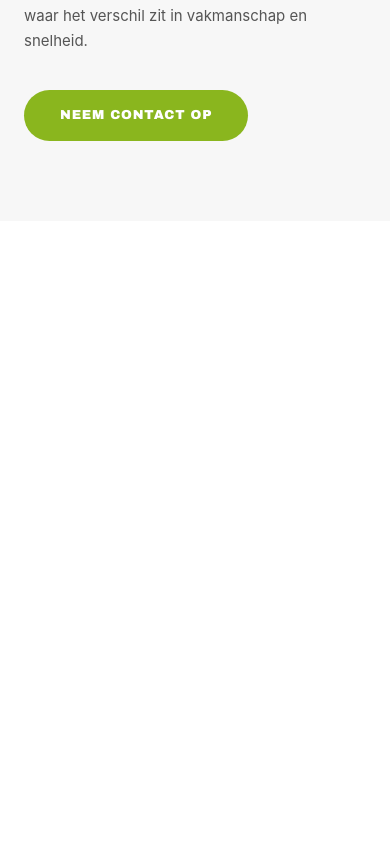
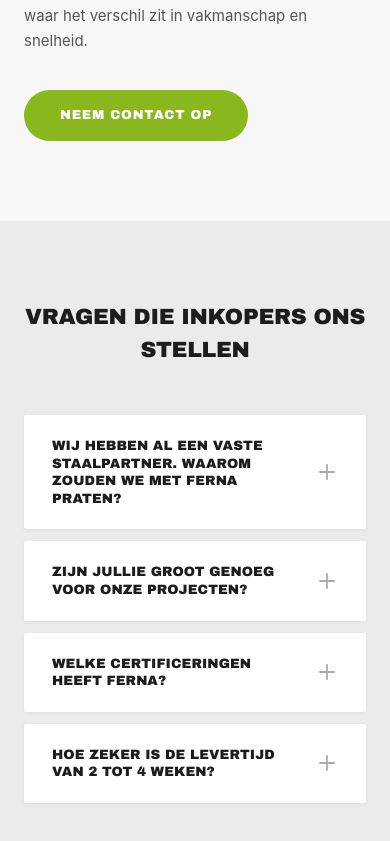
Before and after one commit to henryjobel/Feroworks, a React app: page / in a window 390 px wide. Shown: the part 6418-7259 px from the top of the page. Before the commit the page ends 6639 px from the top, so only its background shows below. Built offline with nearby package versions, Linux system fonts and the light colour scheme; the HTML template or start-up script is replaced by a standard one.

Commit message:
faq section added

```diff
--- a/src/App.jsx
+++ b/src/App.jsx
@@ -7,6 +7,7 @@
 import StatsSection from './components/StatsSection'
 import OnzeSectorenSection from './components/OnzeSectorenSection'
 import UwProjectSection from './components/UwProjectSection'
+import FaqSection from './components/FaqSection'
 
 function HomePage() {
   return (
@@ -18,6 +19,7 @@
       <StatsSection />
       <OnzeSectorenSection />
       <UwProjectSection />
+      <FaqSection />
     </>
   )
 }
--- /dev/null
+++ b/src/components/FaqSection.jsx
@@ -0,0 +1,157 @@
+import { useState, useRef, useEffect } from "react";
+
+const faqs = [
+  {
+    q: "WIJ HEBBEN AL EEN VASTE STAALPARTNER. WAAROM ZOUDEN WE MET FERNA PRATEN?",
+    a: "Omdat Ferna zich richt op de complexe, maatwerk opdrachten die vaak buiten het profiel van een standaard staalpartner vallen. We werken snel, nauwkeurig en volledig in eigen beheer — zonder onderaannemers.",
+  },
+  {
+    q: "ZIJN JULLIE GROOT GENOEG VOOR ONZE PROJECTEN?",
+    a: "Met 16 gespecialiseerde vakmensen en een volledig eigen machinepark — inclusief watersnijder 6 x 3 meter — zijn we toegerust voor complexe industriële projecten. Gecertificeerd voor de meest veeleisende opdrachtgevers.",
+  },
+  {
+    q: "WELKE CERTIFICERINGEN HEEFT FERNA?",
+    a: "Ferna is Lloyd's-gecertificeerd en voldoet aan de strenge eisen voor offshore- en petrochemische projecten. We leveren volledige documentatie en kwaliteitsborging mee.",
+  },
+  {
+    q: "HOE ZEKER IS DE LEVERTIJD VAN 2 TOT 4 WEKEN?",
+    a: "De levertijd van 2 tot 4 weken is een belofte, geen schatting. Doordat alles in eigen werkplaats gebeurt, hebben we volledige controle over planning en kwaliteit. Bij urgente projecten denken we graag mee.",
+  },
+];
+
+function FaqItem({ q, a }) {
+  const [open, setOpen] = useState(false);
+
+  return (
+    <div
+      style={{
+        background: "#fff",
+        marginBottom: "12px",
+        borderRadius: "2px",
+        overflow: "hidden",
+        boxShadow: "0 1px 4px rgba(0,0,0,0.06)",
+      }}
+    >
+      <button
+        onClick={() => setOpen((v) => !v)}
+        style={{
+        width: "100%",
+        display: "flex",
+        justifyContent: "space-between",
+        alignItems: "center",
+        padding: "22px 28px",
+        background: open ? "#c8d400" : "none",
+        border: "none",
+        cursor: "pointer",
+        textAlign: "left",
+        gap: "24px",
+        transition: "background 0.25s ease",
+      }}
+      >
+        <span
+          style={{
+            fontFamily: "Arial Black, Arial, sans-serif",
+            fontWeight: 900,
+            fontSize: "13.5px",
+            textTransform: "uppercase",
+            color: "#1c1c1c",
+            letterSpacing: "0.1px",
+            lineHeight: 1.3,
+          }}
+        >
+          {q}
+        </span>
+        <span
+          style={{
+            flexShrink: 0,
+            width: "22px",
+            height: "22px",
+            display: "flex",
+            alignItems: "center",
+            justifyContent: "center",
+            transition: "transform 0.3s ease",
+            transform: open ? "rotate(45deg)" : "rotate(0deg)",
+          }}
+        >
+          <svg width="18" height="18" viewBox="0 0 18 18" fill="none">
+            <line x1="9" y1="2" x2="9" y2="16" stroke={open ? "#1c1c1c" : "#aaa"} strokeWidth="1.8" strokeLinecap="round" />
+            <line x1="2" y1="9" x2="16" y2="9" stroke={open ? "#1c1c1c" : "#aaa"} strokeWidth="1.8" strokeLinecap="round" />
+          </svg>
+        </span>
+      </button>
+
+      <div
+        style={{
+          maxHeight: open ? "300px" : "0",
+          overflow: "hidden",
+          transition: "max-height 0.35s ease",
+        }}
+      >
+        <p
+          style={{
+            margin: "0",
+            padding: "0 28px 22px",
+            fontSize: "14.5px",
+            color: "#666",
+            lineHeight: 1.7,
+          }}
+        >
+          {a}
+        </p>
+      </div>
+    </div>
+  );
+}
+
+function FaqSection() {
+  const ref = useRef(null);
+  const [vis, setVis] = useState(false);
+
+  useEffect(() => {
+    const obs = new IntersectionObserver(
+      ([e]) => { if (e.isIntersecting) setVis(true); },
+      { threshold: 0.1 }
+    );
+    if (ref.current) obs.observe(ref.current);
+    return () => obs.disconnect();
+  }, []);
+
+  return (
+    <section style={{ background: "#ebebeb", padding: "80px 0" }}>
+      <style>{`
+        .faq-wrap { opacity:0; transform:translateY(20px); transition: opacity .6s ease, transform .6s ease; }
+        .faq-vis  { opacity:1; transform:none; }
+      `}</style>
+
+      <div
+        ref={ref}
+        className={"max-w-7xl mx-auto px-6 md:px-8 faq-wrap " + (vis ? "faq-vis" : "")}
+      >
+        {/* Heading */}
+        <h2
+          style={{
+            fontFamily: "Arial Black, Arial, sans-serif",
+            fontWeight: 900,
+            fontSize: "clamp(22px, 2.6vw, 32px)",
+            textTransform: "uppercase",
+            color: "#1c1c1c",
+            textAlign: "center",
+            margin: "0 0 48px 0",
+            letterSpacing: "-0.3px",
+          }}
+        >
+          VRAGEN DIE INKOPERS ONS STELLEN
+        </h2>
+
+        {/* FAQ items — centered column */}
+        <div style={{ maxWidth: "720px", margin: "0 auto" }}>
+          {faqs.map((item, i) => (
+            <FaqItem key={i} q={item.q} a={item.a} />
+          ))}
+        </div>
+      </div>
+    </section>
+  );
+}
+
+export default FaqSection;
```
